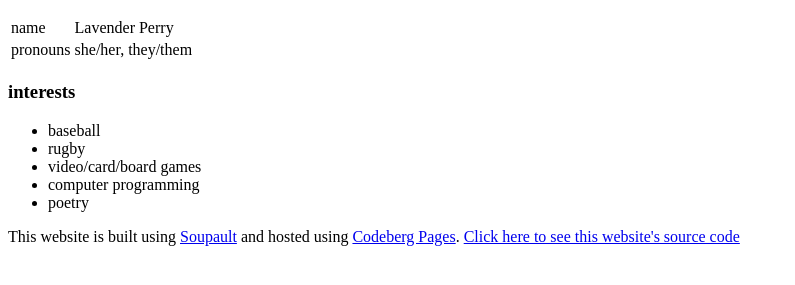
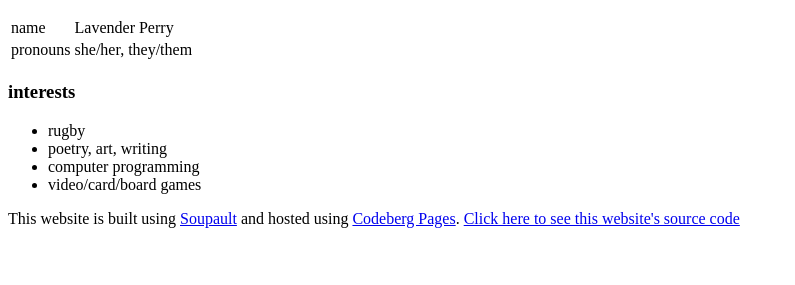
Before and after one commit to LavenderPerry/personal-website, a plain HTML site: page site/index.html in a window 1280 px wide. Shown: the part 91-376 px from the top of the page, without its empty margins (0-795 px from the left). Drawn offline with Linux system fonts and the light colour scheme.

Commit message:
brad is here

```diff
--- a/site/index.html
+++ b/site/index.html
@@ -15,11 +15,10 @@
 <div>
   <h3>interests</h3>
   <ul>
-    <li>baseball</li>
     <li>rugby</li>
+    <li>poetry, art, writing</li>
+    <li>computer programming</li>
     <li>video/card/board games</li>
-    <li>computer programming</li>
-    <li>poetry</li>
   </ul>
 </div>
 <div>
```
Also changed, not shown: 1 other file.
